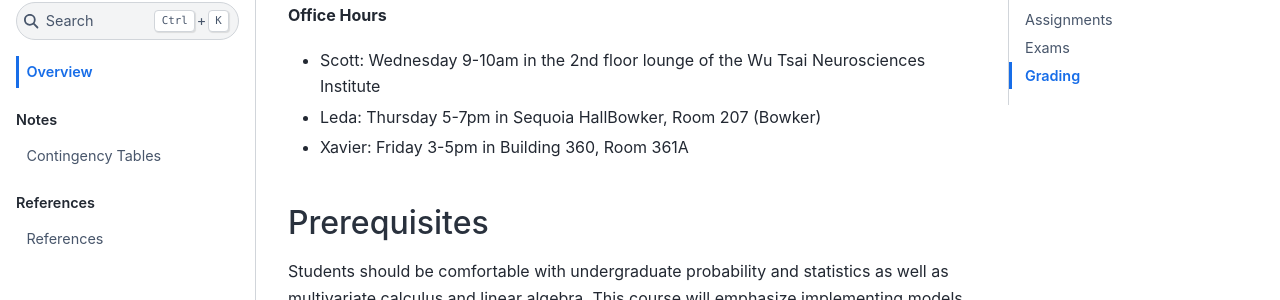
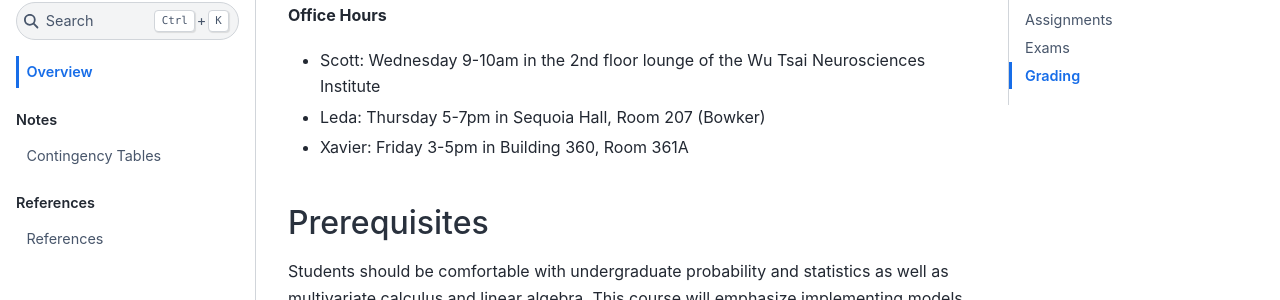
Before and after one commit to slinderman/stats305b, a Jupyter Book: the page built from index.md, in a window 1280 px wide and 900 px high, scrolled down 465 px. Shown: the part 153-453 px from the top of the window. Built offline with Jupyter Book 1.0.4 settings and Sphinx 7.4.7 and the Sphinx Book theme 1.1.4, drawn with Linux system fonts in a browser that asks for light colours; pages that are not in the unit, such as notebooks, are missing from menus; cross-references to code outside the pages are shown as plain code.

Commit message:
fixing typo

```diff
--- a/index.md
+++ b/index.md
@@ -11,7 +11,7 @@ Location: Room [380-380D](https://campus-map.stanford.edu/?srch=380-380D), Stanf
 
 **Office Hours**
 - Scott: Wednesday 9-10am in the 2nd floor lounge of the Wu Tsai Neurosciences Institute
-- Leda: Thursday 5-7pm in  Sequoia HallBowker, Room 207 (Bowker)
+- Leda: Thursday 5-7pm in  Sequoia Hall, Room 207 (Bowker)
 - Xavier: Friday 3-5pm in Building 360, Room 361A
 
 
```
